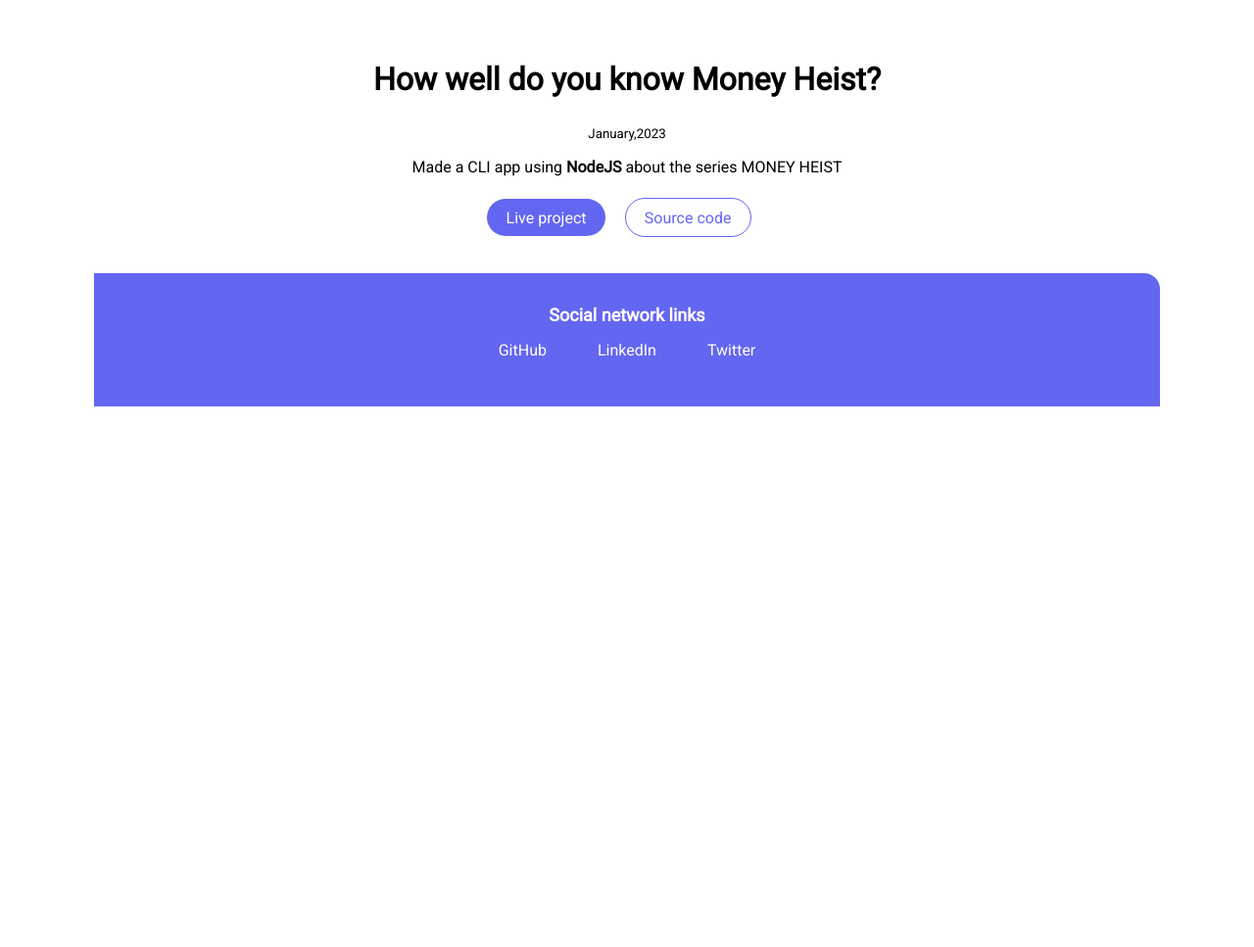
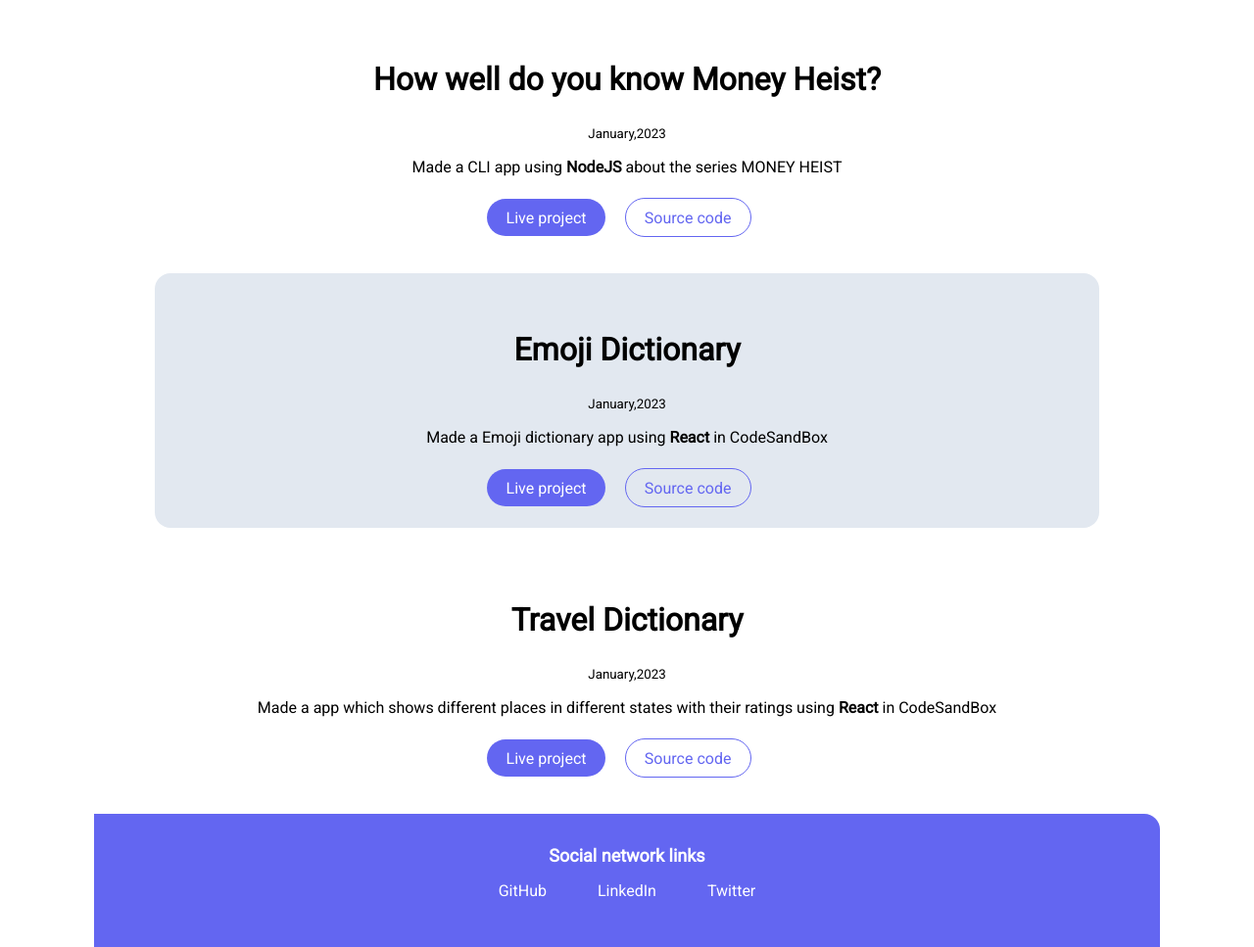
Before and after one commit to SahariBagothula/Portfolio, a plain HTML site: page projects.html in a window 1280 px wide. Shown: the part 566-1533 px from the top of the page at 98% size. Before the commit the page ends 981 px from the top, so only its background shows below. Drawn offline with Linux system fonts and the light colour scheme.

Commit message:
Updated projects

```diff
--- a/projects.html
+++ b/projects.html
@@ -47,6 +47,26 @@
          <a class="link link-secondary" href="https://github.com/SahariBagothula/markOne">Source code</a>
             </article>
         </li>
+
+        <li>
+            <article class="showcase-list container container-center ow">
+            <h1>Emoji Dictionary</h1>
+         <small>January,2023</small>
+         <p>Made a Emoji dictionary app using<strong> React</strong> in CodeSandBox</p>
+         <a class="link link-primary" href="https://w5f0ux.csb.app/">Live project</a>
+         <a class="link link-secondary" href="https://github.com/SahariBagothula/markEight">Source code</a>
+            </article>
+        </li>
+
+        <li>
+            <article class="showcase-list container container-center">
+            <h1>Travel Dictionary</h1>
+         <small>January,2023</small>
+         <p>Made a app which shows different places in different states with their ratings using<strong> React</strong> in CodeSandBox</p>
+         <a class="link link-primary" href="https://fe4byb.csb.app/">Live project</a>
+         <a class="link link-secondary" href="https://github.com/SahariBagothula/markNine">Source code</a>
+            </article>
+        </li>
     </ul>
     <footer class="footer">
         <div class="footer-header ">Social network links</div>
```
